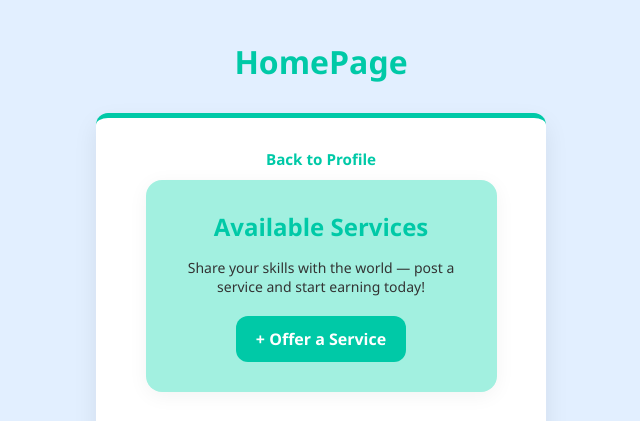
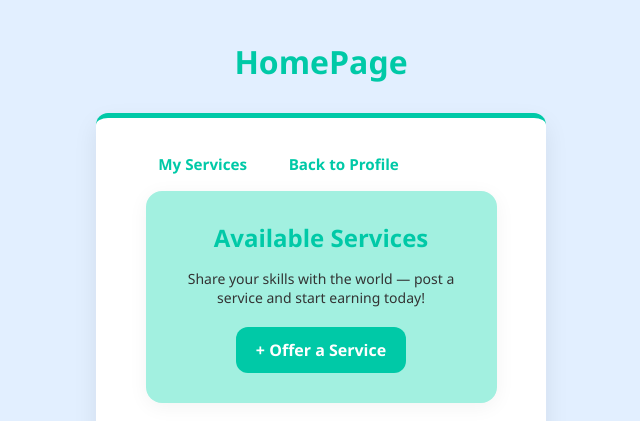
Before and after one commit to Pjoca/ltw-project-ltw03g03, a PHP site: page /pages/home.php in a window 1280 px wide. Shown: the top 421 px of the page, without its empty margins (319-959 px from the left). Run offline with PHP 8.4, Linux system fonts and the light colour scheme; data comes from the database, SQL or seed files in the repository; both versions use the stored data as it was after the commit.

Commit message:
Your services list

```diff
--- a/css/pages.css
+++ b/css/pages.css
@@ -60,18 +60,23 @@
 
   /* Back Navigation */
 .back-nav {
+  display: flex;
+  gap: 1rem;
+  margin: 0 auto 10px;
   width: 90%;
   max-width: 1200px;
-    margin: 0 auto 10px;
-    text-align: center
+  justify-content: flex-start;
 }
 
-  .back-button {
+.nav-button {
   font-weight: bold;
   color: var(--primary-color);
   text-decoration: none;
   font-size: 0.95rem;
-    transition: color var(--transition);
+  background-color: var(--light-color);
+  padding: 0.4rem 0.8rem;
+  border-radius: 6px;
+  transition: background-color var(--transition), color var(--transition);
 }
 
 
--- a/js/load_services.js
+++ b/js/load_services.js
@@ -2,12 +2,18 @@ let offset = 0;
 const limit = 3;
 let loading = false;
 
-function createServiceCard(service) {
+function escapeHtml(text) {
+  const div = document.createElement("div");
+  div.textContent = text;
+  return div.innerHTML;
+}
+
+function createServiceCard(service, postedBy = null) {
   return `
     <article class="service-card">
       <div class="service-header">
         <div>
-          <h3>${escapeHtml(service.poster_name)}</h3>
+          <h3>${escapeHtml(postedBy ?? service.poster_name ?? 'You')}</h3>
           <span class="date">${new Date(service.created_at).toLocaleDateString()}</span>
         </div>
       </div>
@@ -16,27 +22,27 @@ function createServiceCard(service) {
       <p>${escapeHtml(service.description)}</p>
       <p><strong>Price:</strong> $${parseFloat(service.price).toFixed(2)}</p>
       <p><strong>Delivery time:</strong> ${escapeHtml(service.delivery_time)} days</p>
-      ${service.media ? `<div class="service-media"><img src="/media/${escapeHtml(service.media)}" style="max-width:300px;" /></div>` : ''}
+      ${service.media ? `<div class="service-media"><img src="https://picsum.photos/200?service=${encodeURIComponent(service.title)}" style="max-width:300px;" /></div>` : ''}
     </article>
   `;
 }
 
-async function loadMoreServices() {
+async function loadServices(url, containerId, postedBy = null) {
   if (loading) return;
   loading = true;
   document.getElementById('loader').style.display = 'block';
 
   try {
-    const res = await fetch(`/../actions/action_load_services.php?offset=${offset}`);
+    const res = await fetch(`${url}?offset=${offset}`);
     const data = await res.json();
 
     if (data.length === 0) {
       window.removeEventListener('scroll', handleScroll);
     }
 
-    const container = document.getElementById('service-list');
+    const container = document.getElementById(containerId);
     data.forEach(service => {
-      container.insertAdjacentHTML('beforeend', createServiceCard(service));
+      container.insertAdjacentHTML('beforeend', createServiceCard(service, postedBy));
     });
 
     offset += limit;
@@ -48,8 +54,6 @@ async function loadMoreServices() {
   }
 }
 
-let scrollTimeout = null;
-
 function handleScroll() {
   if (scrollTimeout) return;
   scrollTimeout = setTimeout(() => {
@@ -58,20 +62,23 @@ function handleScroll() {
     const offsetHeight = document.body.offsetHeight;
 
     if (scrollY + innerHeight >= offsetHeight - 20) {
-      loadMoreServices();
+      if (document.getElementById('service-list')) {
+        loadServices('/../actions/action_load_services.php', 'service-list');
+      } else if (document.getElementById('my-service-list')) {
+        loadServices('/../actions/action_load_my_services.php', 'my-service-list', 'You');
+      }
     }
-
     scrollTimeout = null;
-  }, 1000); // wait 1000ms between scroll checks
+  }, 1000);
 }
 
+let scrollTimeout = null;
 
 window.addEventListener('scroll', handleScroll);
-window.addEventListener('DOMContentLoaded', loadMoreServices);
-
-// Optional: basic XSS protection
-function escapeHtml(text) {
-  const div = document.createElement("div");
-  div.textContent = text;
-  return div.innerHTML;
-}
+window.addEventListener('DOMContentLoaded', () => {
+  if (document.getElementById('service-list')) {
+    loadServices('/../actions/action_load_services.php', 'service-list');
+  } else if (document.getElementById('my-service-list')) {
+    loadServices('/../actions/action_load_my_services.php', 'my-service-list', 'You');
+  }
+});
--- a/templates/common.tpl.php
+++ b/templates/common.tpl.php
@@ -52,9 +52,10 @@
 
 <?php function draw_home() { ?>
   <div class="homepage-container">
-    <div class="back-nav">
-      <a href="/../pages/profile.php" class="back-button">Back to Profile</a>
-    </div>
+  <div class="back-nav">
+    <a href="/../pages/my_services.php" class="nav-button"> My Services </a>
+    <a href="/../pages/profile.php" class="nav-button"> Back to Profile </a>
+  </div>
 
     <section class="homepage-banner">
       <h2>Available Services</h2>
@@ -75,6 +76,32 @@
 <?php } ?>
 
 
+<?php function draw_my_services_page() { ?>
+  <div class="homepage-container">
+    <div class="back-nav">
+      <a href="/../pages/home.php" class="nav-button"> Home </a>
+      <a href="/../pages/profile.php" class="nav-button"> Back to Profile </a>
+    </div>
+
+    <section class="homepage-banner">
+      <h2>My Services</h2>
+      <p>Here are the services you've listed.</p>
+    </section>
+
+    <section id="my-service-list" class="service-list">
+      <!-- User's services will load here -->
+    </section>
+
+    <div id="loader" style="display: none; text-align: center; padding: 1rem;">
+      <div class="spinner"></div>
+    </div>
+  </div>
+
+  <script>
+    const userId = <?= json_encode($_SESSION['user_id']) ?>;
+  </script>
+  <script src="/../js/load_services.js" defer></script>
+<?php } ?>
 
 
 <?php function draw_create_service() { ?>
```
Also changed, not shown: actions/action_load_my_services.php (added, +42 -0 lines), pages/my_services.php (added, +15 -0 lines), database/database.db. Lines whose indentation alone changed are shown as unchanged.
